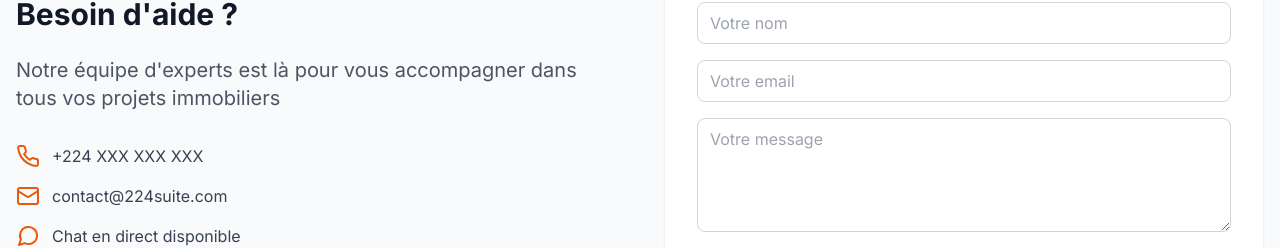
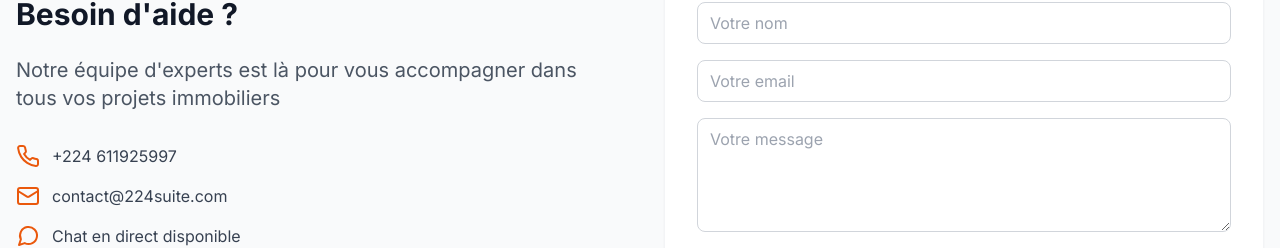
Before and after one commit to Mohamednassoucamara/224suite, a React (Create React App) app: page / in a window 1280 px wide. Shown: the part 2290-2538 px from the top of the page. Built offline with nearby package versions, Linux system fonts and the light colour scheme; no server answers.

Commit message:
UI: numéro d'aide mis à jour sur la page d'accueil (+224 611925997)

```diff
--- a/src/pages/HomePage.tsx
+++ b/src/pages/HomePage.tsx
@@ -300,7 +300,7 @@ const HomePage: React.FC = () => {
               <div className="space-y-4">
                 <div className="flex items-center">
                   <Phone className="w-6 h-6 text-primary-600 mr-3" />
-                  <span className="text-gray-700">+224 XXX XXX XXX</span>
+                  <span className="text-gray-700">+224 611925997</span>
                 </div>
                 <div className="flex items-center">
                   <Mail className="w-6 h-6 text-primary-600 mr-3" />
```
